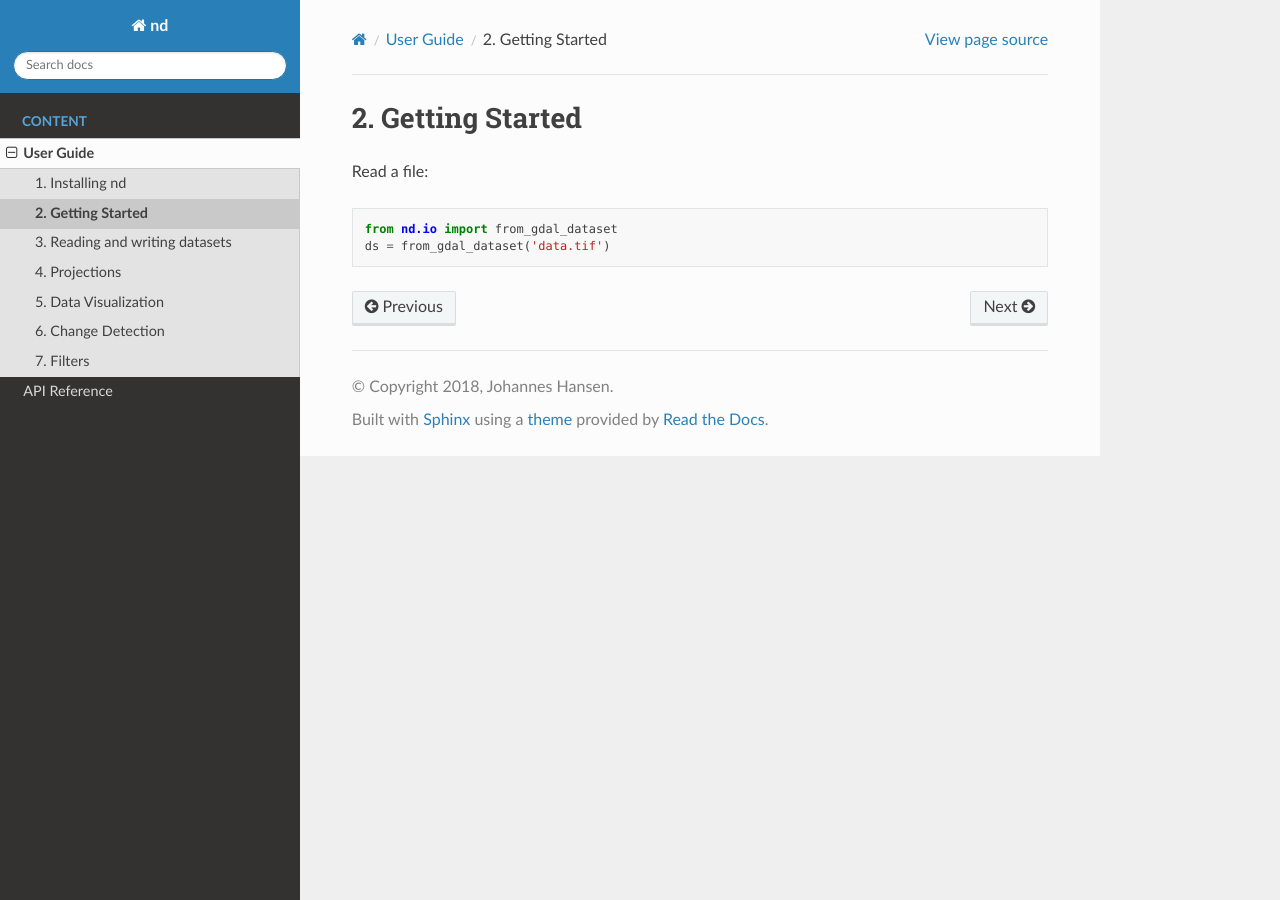
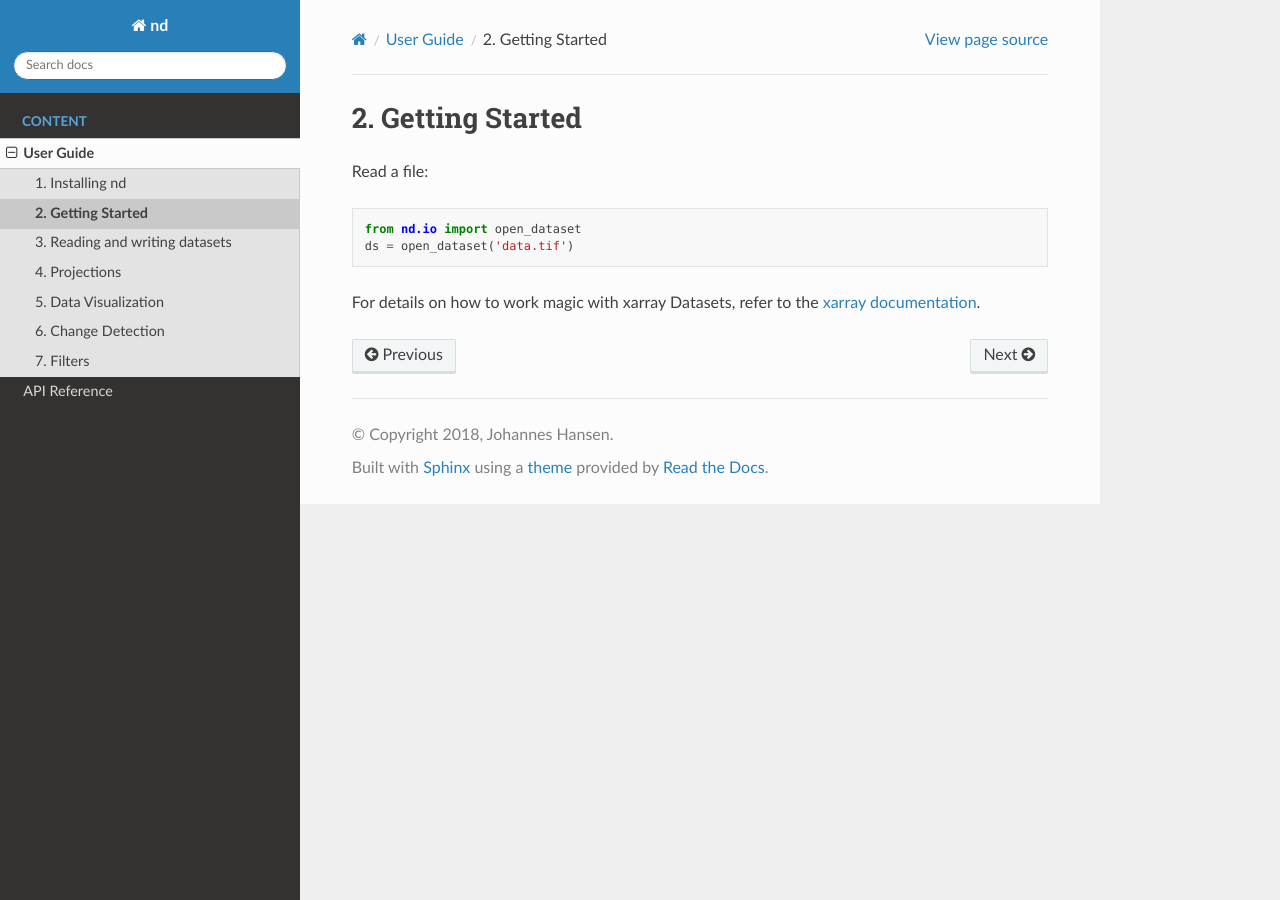
Before and after one commit to jnhansen/nd, a Sphinx documentation site: the page built from doc/getting_started.rst, in a window 1280 px wide. Built offline with Sphinx 7.4.7 and the Read the Docs theme 2.0.0, drawn with Linux system fonts in a browser that asks for light colours; the version number could not be read and is left out.

Commit message:
amend documentation

```diff
--- a/doc/getting_started.rst
+++ b/doc/getting_started.rst
@@ -6,5 +6,7 @@ Getting Started
 
 Read a file::
 
-   from nd.io import from_gdal_dataset
-   ds = from_gdal_dataset('data.tif')
+   from nd.io import open_dataset
+   ds = open_dataset('data.tif')
+
+For details on how to work magic with xarray Datasets, refer to the `xarray documentation <http://xarray.pydata.org/en/stable/>`_.
```
